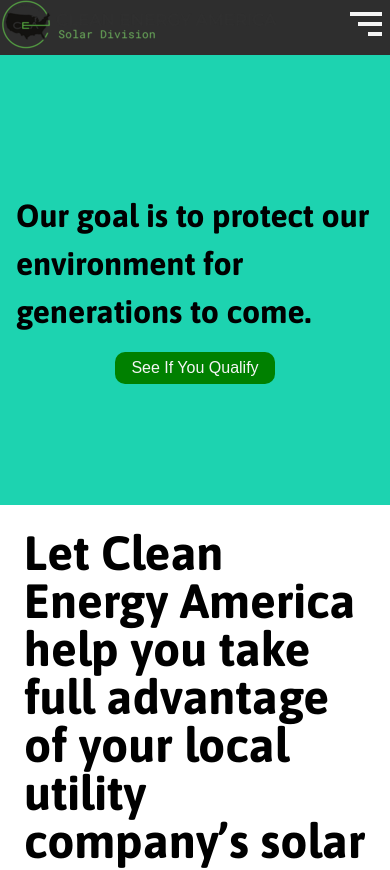
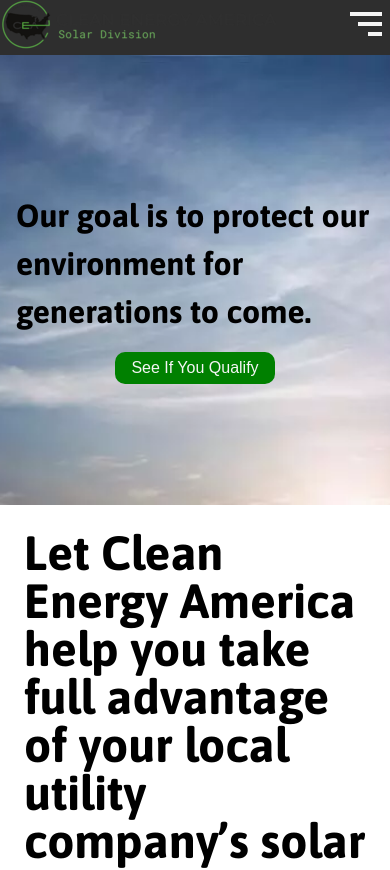
Before and after one commit to eric-santosCEA/second-solarcea, a React (Create React App) app: page / in a window 390 px wide. Shown: the top 870 px of the page. Built offline with nearby package versions, Linux system fonts and the light colour scheme.

Commit message:
changed hero image on mobile from plain color to image

```diff
--- a/src/styles/home.css
+++ b/src/styles/home.css
@@ -5,6 +5,12 @@
   flex-flow: column;
   height: 450px;
   background: #1dd3b0;
+  background-image: url('../images/sky.webp');
+  background-position: center;
+  /* Center the image */
+  background-repeat: no-repeat;
+  /* Do not repeat the image */
+  background-size: cover;
 }
 @media screen and (min-width: 1586px) {
   .hero {
--- a/src/styles/home.less
+++ b/src/styles/home.less
@@ -5,6 +5,10 @@
   flex-flow: column;
   height: 450px;
   background: #1dd3b0;
+  background-image: url('../images/sky.webp');
+  background-position: center; /* Center the image */
+  background-repeat: no-repeat; /* Do not repeat the image */
+  background-size: cover;
   @media screen and (min-width: 1586px) {
     background-image: url('../images/houston.webp');
     background-position: center; /* Center the image */
```
Also changed, not shown: src/images/sky.webp (added).
